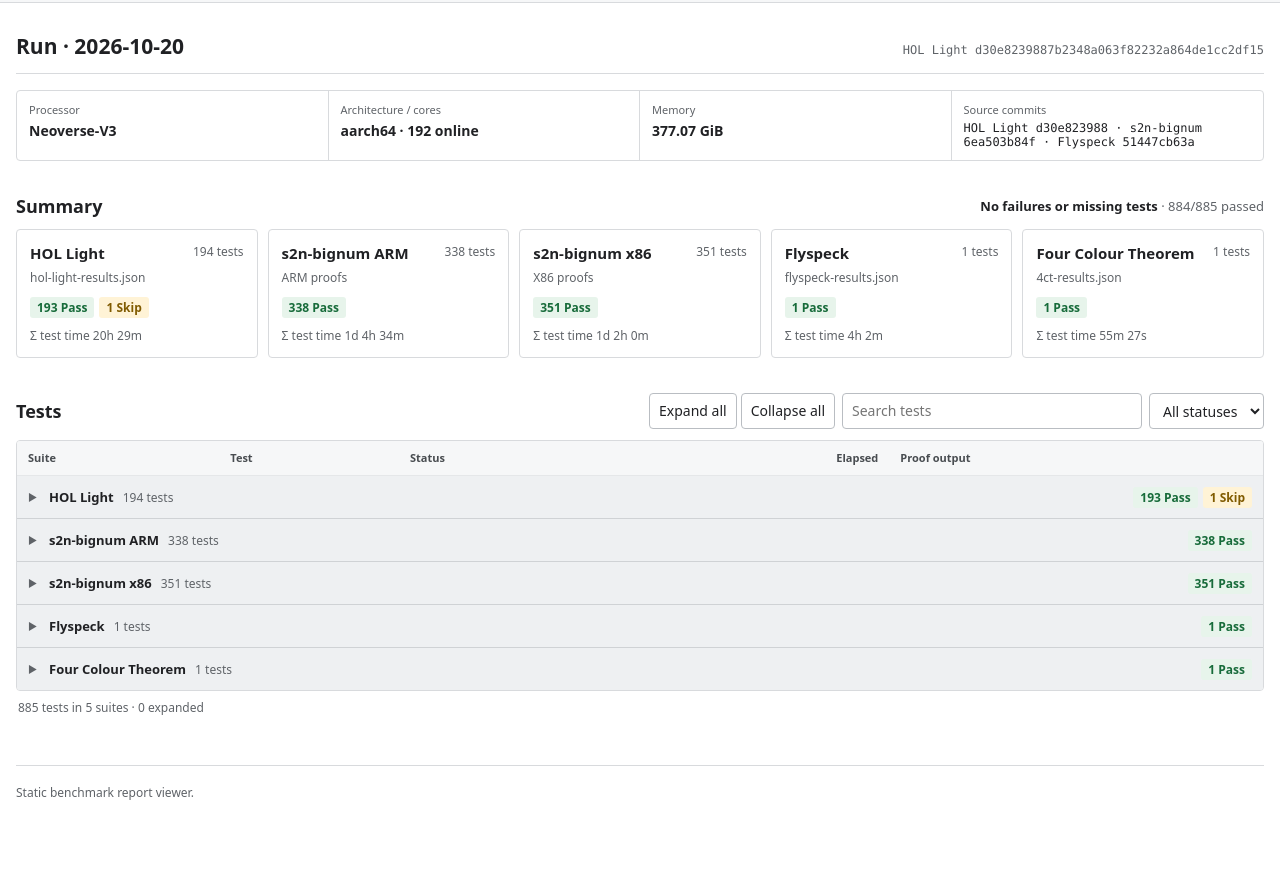
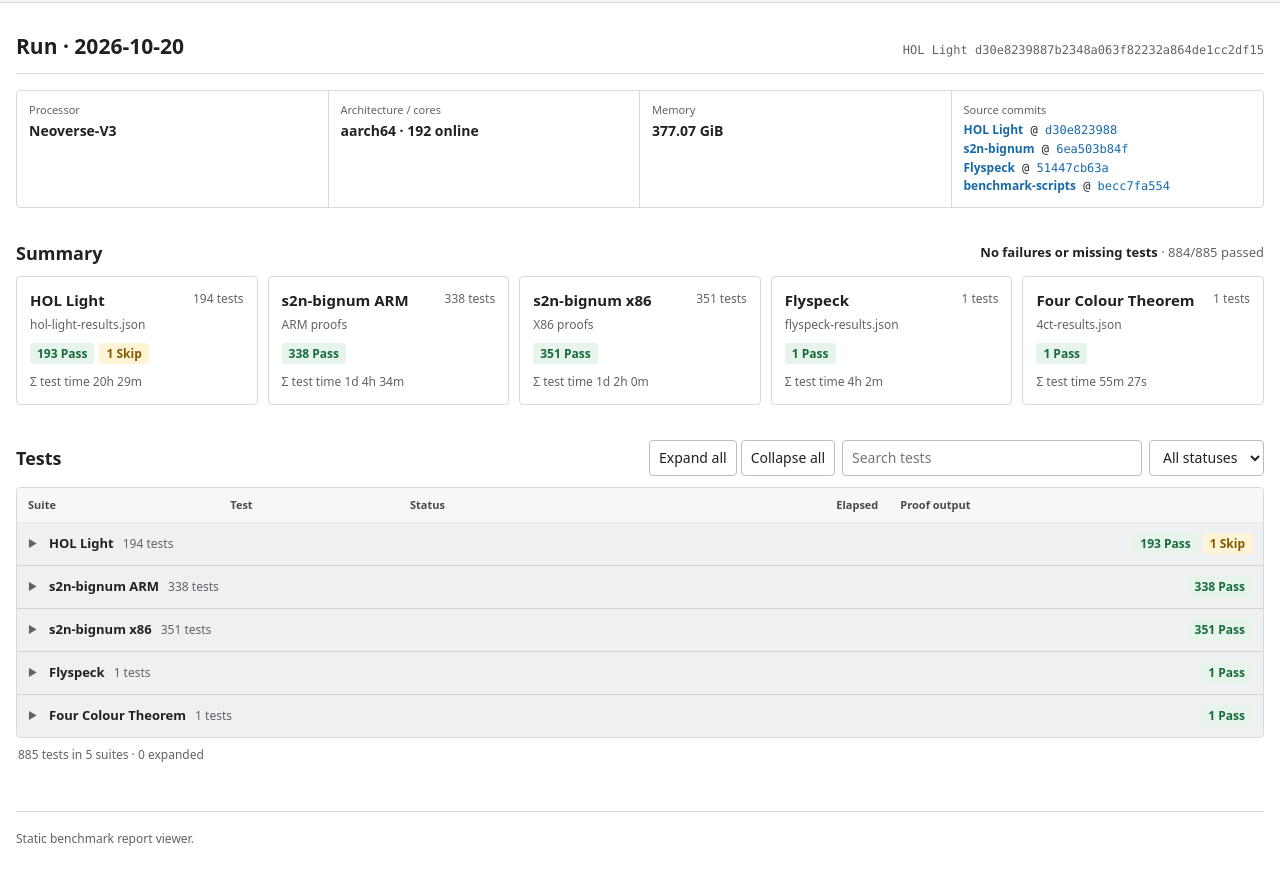
Before and after one commit to hol-light/benchmark-results, a plain HTML site: page index.html in a window 1280 px wide. Shown: the part 62-937 px from the top of the page. Before the commit the page ends 891 px from the top, so only its background shows below. Drawn offline with Linux system fonts and the light colour scheme.

Commit message:
Add the benchmark-scripts commit hash, links to repos, etc

```diff
--- a/app.js
+++ b/app.js
@@ -9,6 +9,13 @@
 const embeddedRuns = Array.isArray(window.BENCHMARK_EMBEDDED_RUNS)
   ? window.BENCHMARK_EMBEDDED_RUNS
   : [];
+
+const sourceRepositories = {
+  "HOL Light": "https://github.com/jrh13/hol-light",
+  "s2n-bignum": "https://github.com/awslabs/s2n-bignum",
+  "Flyspeck": "https://github.com/hol-light-family/Flyspeck",
+  "benchmark-scripts": "https://github.com/hol-light-family/benchmark-scripts",
+};
 
 const elements = {
   runSelect: document.querySelector("#run-select"),
@@ -138,24 +145,48 @@
     if (data.s2n_bignum_commit) commits.set("s2n-bignum", data.s2n_bignum_commit);
     if (data.flyspeck_commit) commits.set("Flyspeck", data.flyspeck_commit);
   }
+  if (state.manifest?.benchmark_scripts_commit) {
+    commits.set("benchmark-scripts", state.manifest.benchmark_scripts_commit);
+  }
 
   const memory = machine.memory_total_gib !== null && machine.memory_total_gib !== undefined
     ? `${machine.memory_total_gib} GiB`
     : "Unknown";
   const items = [
-    ["Processor", machine.cpu_brand || "Unknown", false],
-    ["Architecture / cores", `${machine.architecture || "unknown"} · ${machine.num_cores ?? "?"} online`, false],
-    ["Memory", memory, false],
-    ["Source commits", [...commits].map(([name, hash]) => `${name} ${shortHash(hash)}`).join(" · ") || "Unknown", true],
+    ["Processor", machine.cpu_brand || "Unknown"],
+    ["Architecture / cores", `${machine.architecture || "unknown"} · ${machine.num_cores ?? "?"} online`],
+    ["Memory", memory],
   ];
-  for (const [label, value, mono] of items) {
+  for (const [label, value] of items) {
     const item = makeElement("div", "meta-item");
-    item.append(makeElement("span", "meta-label", label));
-    const valueNode = makeElement("span", `meta-value${mono ? " mono" : ""}`, value);
-    if (label === "Source commits") valueNode.title = [...commits.values()].join("\n");
-    item.append(valueNode);
+    item.append(
+      makeElement("span", "meta-label", label),
+      makeElement("span", "meta-value", value),
+    );
     elements.metadata.append(item);
   }
+
+  const sourceItem = makeElement("div", "meta-item");
+  sourceItem.append(makeElement("span", "meta-label", "Source commits"));
+  const commitList = makeElement("ul", "commit-list");
+  for (const [name, hash] of commits) {
+    const repository = sourceRepositories[name];
+    const row = document.createElement("li");
+    const repoLink = makeElement("a", "repo-link", name);
+    repoLink.href = repository;
+    repoLink.target = "_blank";
+    repoLink.rel = "noopener noreferrer";
+    const commitLink = makeElement("a", "commit-link", shortHash(hash));
+    commitLink.href = `${repository}/commit/${hash}`;
+    commitLink.target = "_blank";
+    commitLink.rel = "noopener noreferrer";
+    commitLink.title = hash;
+    row.append(repoLink, document.createTextNode(" @ "), commitLink);
+    commitList.append(row);
+  }
+  if (!commits.size) commitList.append(makeElement("li", "", "Unknown"));
+  sourceItem.append(commitList);
+  elements.metadata.append(sourceItem);
 }
 
 function renderHeading() {
--- a/runs.json
+++ b/runs.json
@@ -4,6 +4,7 @@
       "id": "2026-10-20-d30e8239887b2348a063f82232a864de1cc2df15",
       "date": "2026-10-20",
       "hol_light_commit": "d30e8239887b2348a063f82232a864de1cc2df15",
+      "benchmark_scripts_commit": "becc7fa55422cc19916216f22302c64a31195dc0",
       "manifest": "2026-10-20-d30e8239887b2348a063f82232a864de1cc2df15/manifest.json"
     }
   ]
--- a/styles.css
+++ b/styles.css
@@ -132,6 +132,11 @@
 .meta-label { display: block; margin-bottom: 3px; color: var(--muted); font-size: 11px; }
 .meta-value { display: block; font-weight: 600; overflow-wrap: anywhere; }
 .meta-value.mono { font: 12px var(--mono); }
+.commit-list { margin: 0; padding: 0; list-style: none; font: 12px/1.55 var(--mono); }
+.commit-list a { color: var(--link); text-decoration: none; }
+.commit-list a:hover { text-decoration: underline; }
+.repo-link { font-family: var(--sans); font-weight: 600; }
+.commit-link { font-family: var(--mono); }
 
 .section-heading {
   display: flex;
```
Also changed, not shown: 2026-10-20-d30e8239887b2348a063f82232a864de1cc2df15/manifest.json, embedded-runs.js, 1 other file.
